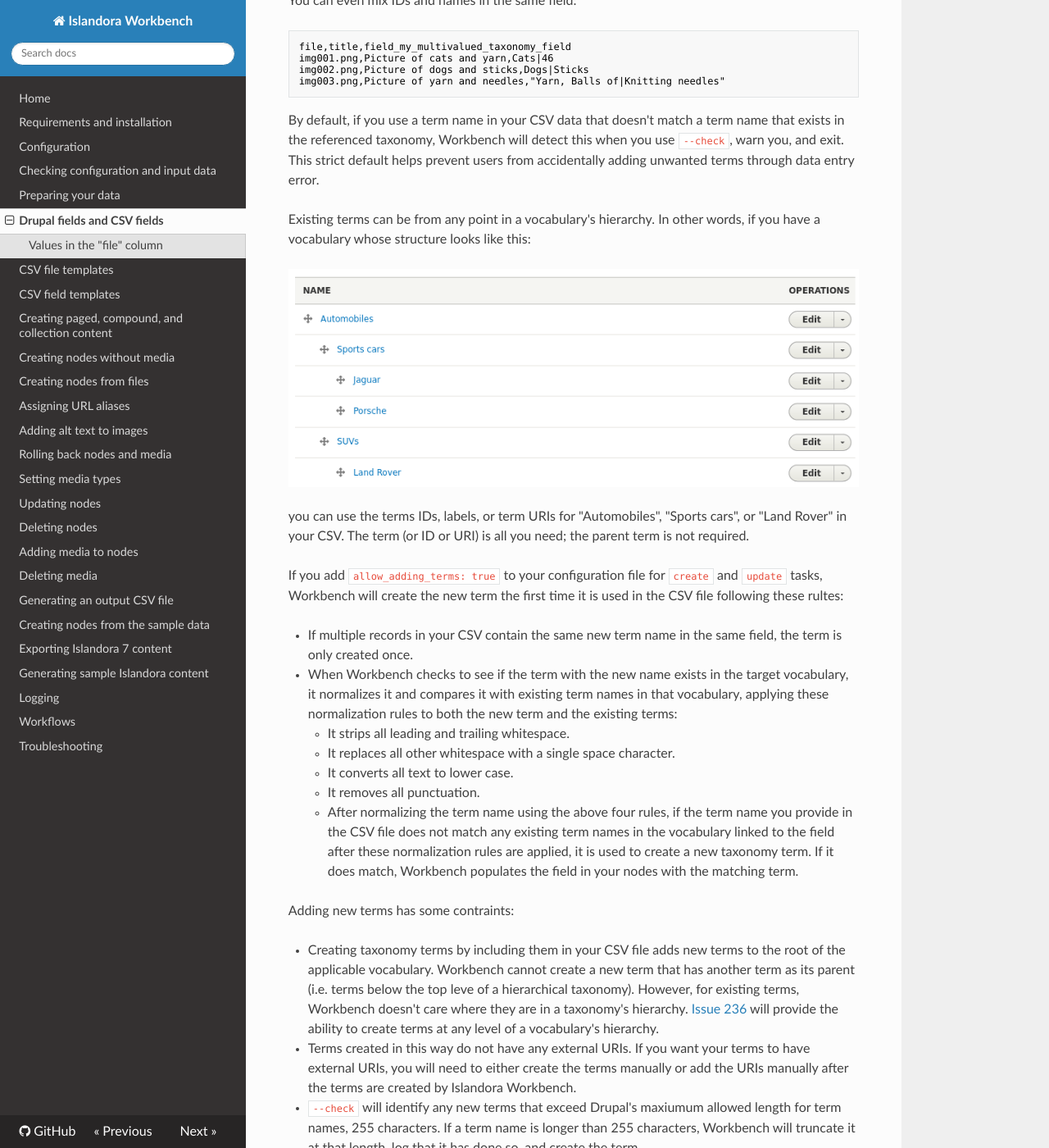
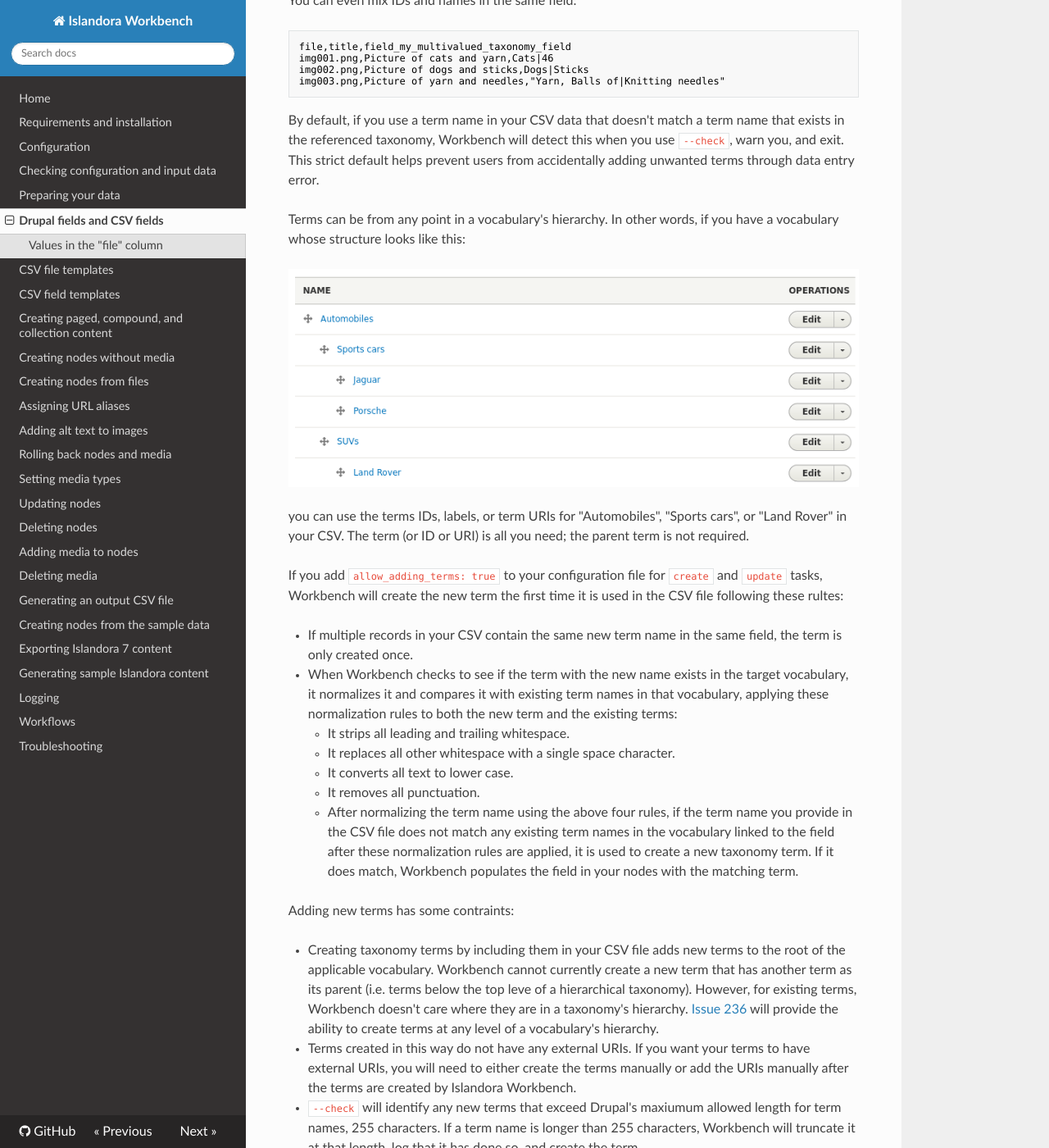
Before and after one commit to mjordan/islandora_workbench_docs, an MkDocs documentation site: the page built from docs/fields.md, in a window 1280 px wide and 1400 px high, scrolled down 6681 px. Shown: the whole window at 82% size. Built offline with MkDocs 1.6.1, drawn with Linux system fonts in a browser that asks for light colours; nearby versions of some CDN libraries; old or Windows-style settings are respelled for this version of MkDocs.

Commit message:
Fixed up note about hierarchical taxonomy terms.

````diff
--- a/docs/fields.md
+++ b/docs/fields.md
@@ -181,7 +181,7 @@
 ```
 By default, if you use a term name in your CSV data that doesn't match a term name that exists in the referenced taxonomy, Workbench will detect this when you use `--check`, warn you, and exit. This strict default helps prevent users from accidentally adding unwanted terms through data entry error.
 
-Existing terms can be from any point in a vocabulary's hierarchy. In other words, if you have a vocabulary whose structure looks like this:
+Terms can be from any point in a vocabulary's hierarchy. In other words, if you have a vocabulary whose structure looks like this:
 
 ![Hierarchical_vocabulary](images/hierarchical_vocab.png)
 
@@ -199,7 +199,7 @@
 
 Adding new terms has some contraints:
 
-* Creating taxonomy terms by including them in your CSV file adds new terms to the root of the applicable vocabulary. Workbench cannot create a new term that has another term as its parent (i.e. terms below the top leve of a hierarchical taxonomy). However, for existing terms, Workbench doesn't care where they are in a taxonomy's hierarchy. [Issue 236](https://github.com/mjordan/islandora_workbench/issues/236) will provide the ability to create terms at any level of a vocabulary's hierarchy.
+* Creating taxonomy terms by including them in your CSV file adds new terms to the root of the applicable vocabulary. Workbench cannot currently create a new term that has another term as its parent (i.e. terms below the top leve of a hierarchical taxonomy). However, for existing terms, Workbench doesn't care where they are in a taxonomy's hierarchy. [Issue 236](https://github.com/mjordan/islandora_workbench/issues/236) will provide the ability to create terms at any level of a vocabulary's hierarchy.
 * Terms created in this way do not have any external URIs. If you want your terms to have external URIs, you will need to either create the terms manually or add the URIs manually after the terms are created by Islandora Workbench.
 * `--check` will identify any new terms that exceed Drupal's maxiumum allowed length for term names, 255 characters. If a term name is longer than 255 characters, Workbench will truncate it at that length, log that it has done so, and create the term.
 * Taxonomy terms created with new nodes are not removed when you delete the nodes.
````
